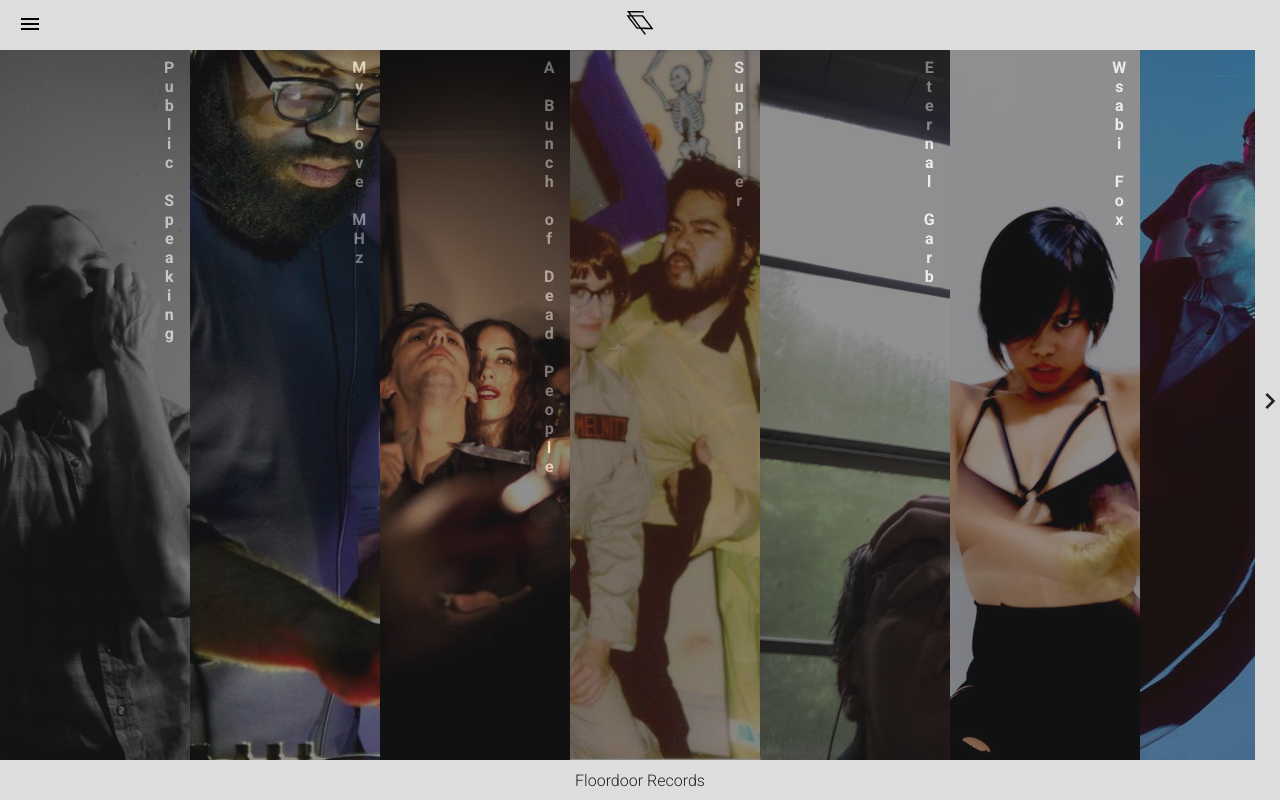
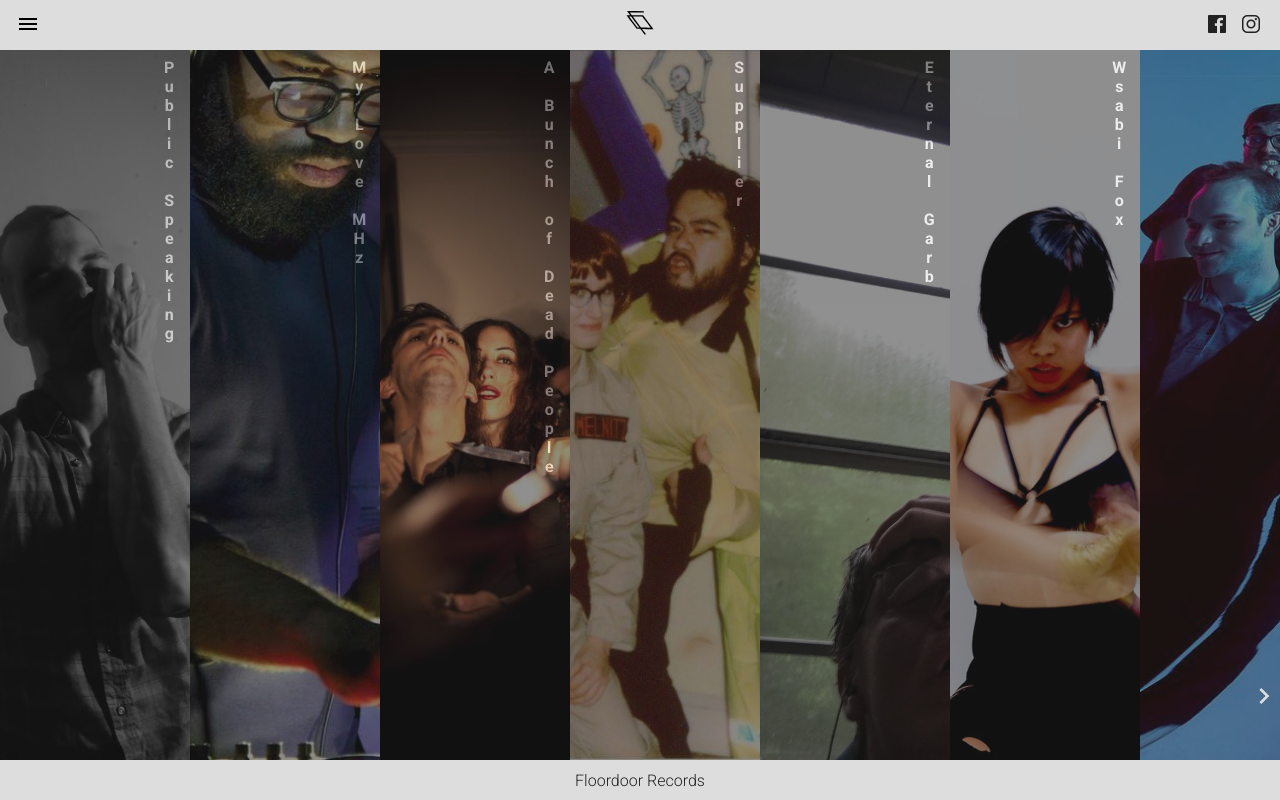
Before and after one commit to allanpichardo/floordoorrecords, a React (Create React App) app: page /#/artists in a window 1280 px wide. Built offline with nearby package versions, Linux system fonts and the light colour scheme.

Commit message:
Changed placement of scroll hint on artist page

```diff
--- a/public/index.html
+++ b/public/index.html
@@ -39,5 +39,6 @@
       To begin the development, run `npm start` or `yarn start`.
       To create a production bundle, use `npm run build` or `yarn build`.
     -->
+    <script src="https://unpkg.com/ionicons@4.5.10-0/dist/ionicons.js"></script>
   </body>
 </html>
--- a/src/App.css
+++ b/src/App.css
@@ -1,5 +1,6 @@
 @import url('https://fonts.googleapis.com/css?family=Roboto:300,700&display=swap');
 @import url('https://fonts.googleapis.com/icon?family=Material+Icons');
+@import url('https://unpkg.com/ionicons@4.5.10-0/dist/css/ionicons.min.css');
 
 :root {
   --main-bg-color: #dddddd;
--- a/src/components/Album.css
+++ b/src/components/Album.css
@@ -27,6 +27,10 @@
     text-align: center;
 }
 
+.Album-overlay h4{
+    margin-top: 75px;
+}
+
 .Album:hover .Album-overlay {
     opacity: 0.9;
 }
--- a/src/components/ArtistGrid.css
+++ b/src/components/ArtistGrid.css
@@ -1,10 +1,6 @@
 .ArtistGrid {
-    grid-gap: 0;
     height: 100%;
-    display: grid;
-    grid-template-areas: "cols arrow";
-    grid-template-columns: 1fr 25px;
-    grid-template-rows: 1fr;
+    position: relative;
 }
 
 .ArtistGrid-columns {
@@ -14,12 +10,25 @@
     grid-auto-columns: minmax(190px, auto);
     overflow-x: scroll;
     overflow-y: hidden;
+    height: 100%;
 }
 
 .ArtistGrid-arrow {
+    position: absolute;
     grid-area: arrow;
     align-self: center;
     font-size: xx-large;
+    z-index: 2;
+    right: 0;
+    bottom: 0;
+    color: var(--main-bg-color);
+    vertical-align: middle;
+    margin-bottom: 48px;
+}
+
+.ArtistGrid-arrow i {
+    display: inline;
+    vertical-align: middle;
 }
 
 .ArtistGrid-arrow i {
@@ -29,9 +38,9 @@
 
 @keyframes arrowmovement {
     from {
-        margin-left: -1px;
+        margin-right: 0px;
     }
     to {
-        margin-left: 4px;
+        margin-right: 4px;
     }
 }
--- a/src/components/Menu.css
+++ b/src/components/Menu.css
@@ -11,7 +11,7 @@
     grid-template-areas:
     "."
     "links"
-    "social";
+    "signature";
     grid-template-rows: 50px 1fr 50px;
     overflow: hidden;
 }
@@ -34,7 +34,17 @@
 }
 
 .Menu-footer {
-    grid-area: social;
+    grid-area: signature;
+    color: var(--main-bg-color);
+    font-size: xx-small;
+    justify-self: center;
+    align-self: end;
+    margin-bottom: 16px;
+}
+
+.Menu-footer a {
+    color: var(--main-bg-color);
+    text-decoration: none;
 }
 
 .Menu-open {
--- a/src/components/Menu.jsx
+++ b/src/components/Menu.jsx
@@ -44,6 +44,7 @@ export default class Menu extends React.Component {
                     </ul>
                 </div>
                 <div className="Menu-footer">
+                    <a href="https://www.allanpichardo.com" target="_blank" rel="noopener noreferrer">{'design by My <3 MHz'}</a>
                 </div>
             </div>
         );
--- a/src/components/Toolbar.css
+++ b/src/components/Toolbar.css
@@ -2,8 +2,8 @@
     display: grid;
     width: 100%;
     height: 100%;
-    grid-template-areas: "icon title .";
-    grid-template-columns: 60px 1fr 60px;
+    grid-template-areas: "icon title social";
+    grid-template-columns: 80px 1fr 80px;
     align-items: center;
 }
 
@@ -11,6 +11,7 @@
     background: none;
     border: none;
     cursor: pointer;
+    padding: 0;
 }
 
 .Toolbar button:focus {
@@ -31,7 +32,8 @@
     grid-area: icon;
     display: inline-block;
     vertical-align: center;
-    text-align: center;
+    text-align: left;
+    margin-left: 16px;
 }
 
 .Toolbar-title {
@@ -44,3 +46,13 @@
     width: auto;
     fill: var(--secondary-bg-color);
 }
+
+.Toolbar-social {
+    grid-area: social;
+}
+
+.Toolbar-social i {
+    color:var(--secondary-bg-color);
+    margin: 0 8px;
+    font-size: x-large;
+}
--- a/src/components/Toolbar.jsx
+++ b/src/components/Toolbar.jsx
@@ -1,6 +1,7 @@
 import React, {Component} from 'react';
 import './Toolbar.css';
 import logo from '../img/floordoor_logo.svg';
+import {Link} from "react-router-dom";
 
 export default class Toolbar extends Component {
 
@@ -55,7 +56,17 @@ export default class Toolbar extends Component {
                     {this.getIcon()}
                 </button>
                 <div className="Toolbar-title">
-                    <img src={logo} alt="logo"/>
+                    <Link to="/">
+                        <img src={logo} alt="logo"/>
+                    </Link>
+                </div>
+                <div className="Toolbar-social">
+                    <a href="https://www.facebook.com/floordoorrecords" target="_blank" rel="noopener noreferrer">
+                        <i className="ion-logo-facebook"/>
+                    </a>
+                    <a href="https://www.instagram.com/floordoorrecords" target="_blank" rel="noopener noreferrer">
+                        <i className="ion-logo-instagram"/>
+                    </a>
                 </div>
             </div>
         );
```
